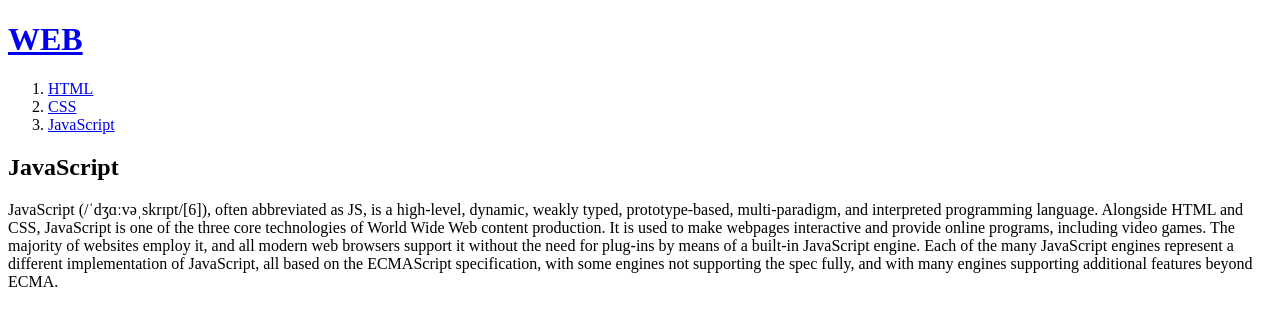
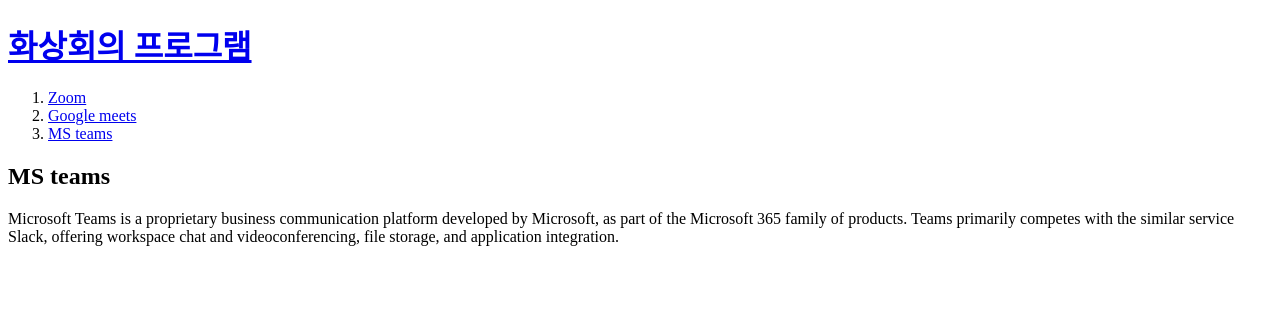
Before and after one commit to SHU9ER/test, a plain HTML site: page 3.html in a window 1280 px wide. Drawn offline with Linux system fonts and the light colour scheme.

Commit message:
Update 3.html

```diff
--- a/3.html
+++ b/3.html
@@ -1,19 +1,18 @@
 <!doctype html>
 <html>
 <head>
-  <title>WEB1 - JavaScript</title>
+  <title>WEB1 - MS teams</title>
   <meta charset="utf-8">
 </head>
 <body>
-  <h1><a href="index.html">WEB</a></h1>
+  <h1><a href="index.html">화상회의 프로그램</a></h1>
   <ol>
-    <li><a href="1.html">HTML</a></li>
-    <li><a href="2.html">CSS</a></li>
-    <li><a href="3.html">JavaScript</a></li>
+    <li><a href="1.html">Zoom</a></li>
+    <li><a href="2.html">Google meets</a></li>
+    <li><a href="3.html">MS teams</a></li>
   </ol>
-  <h2>JavaScript</h2>
+  <h2>MS teams</h2>
   <p>
-    JavaScript (/ˈdʒɑːvəˌskrɪpt/[6]), often abbreviated as JS, is a high-level, dynamic, weakly typed, prototype-based, multi-paradigm, and interpreted programming language. Alongside HTML and CSS, JavaScript is one of the three core technologies of World Wide Web content production. It is used to make webpages interactive and provide online programs, including video games. The majority of websites employ it, and all modern web browsers support it without the need for plug-ins by means of a built-in JavaScript engine. Each of the many JavaScript engines represent a different implementation of JavaScript, all based on the ECMAScript specification, with some engines not supporting the spec fully, and with many engines supporting additional features beyond ECMA.
-  </p>
+    Microsoft Teams is a proprietary business communication platform developed by Microsoft, as part of the Microsoft 365 family of products. Teams primarily competes with the similar service Slack, offering workspace chat and videoconferencing, file storage, and application integration.  </p>
 </body>
 </html>
```
